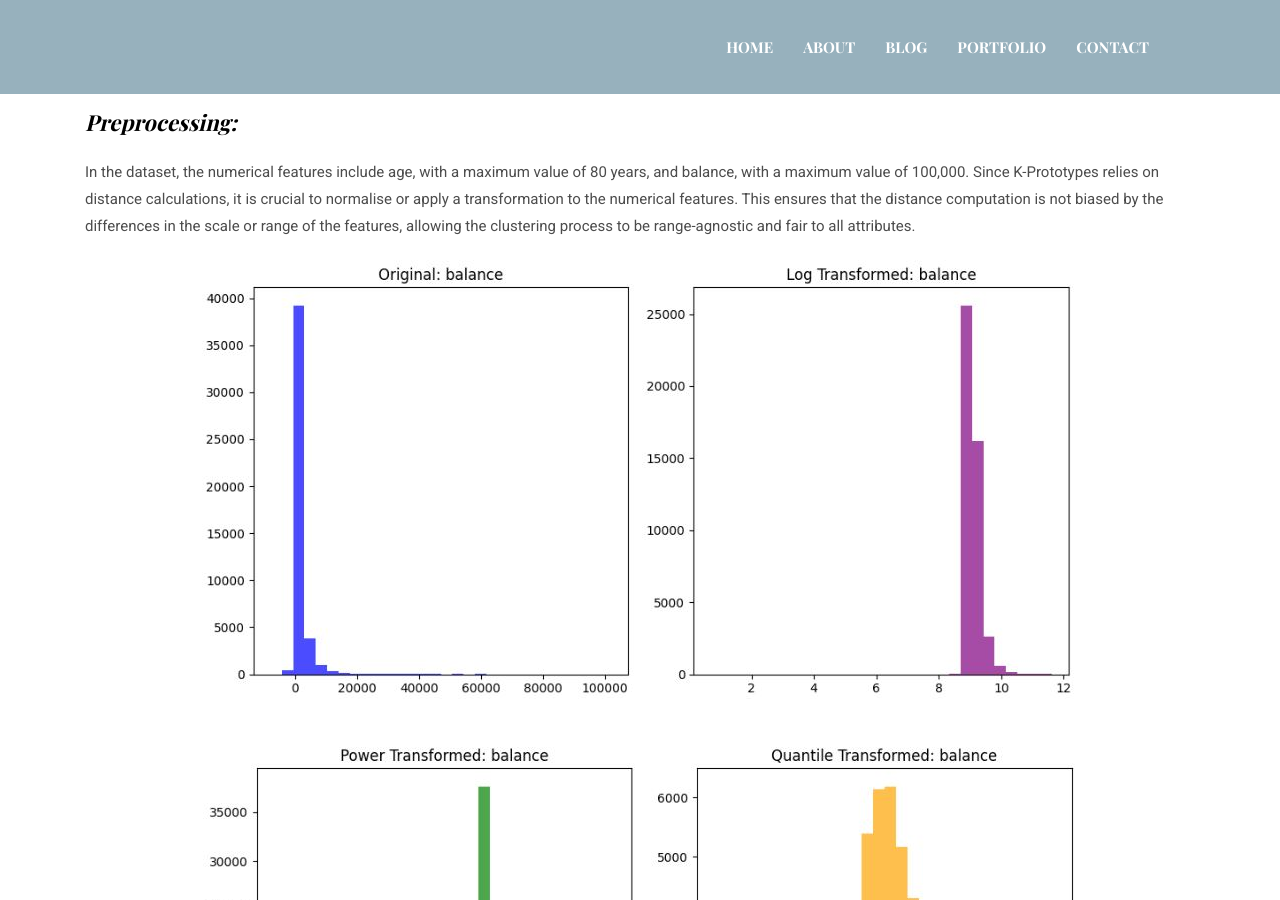
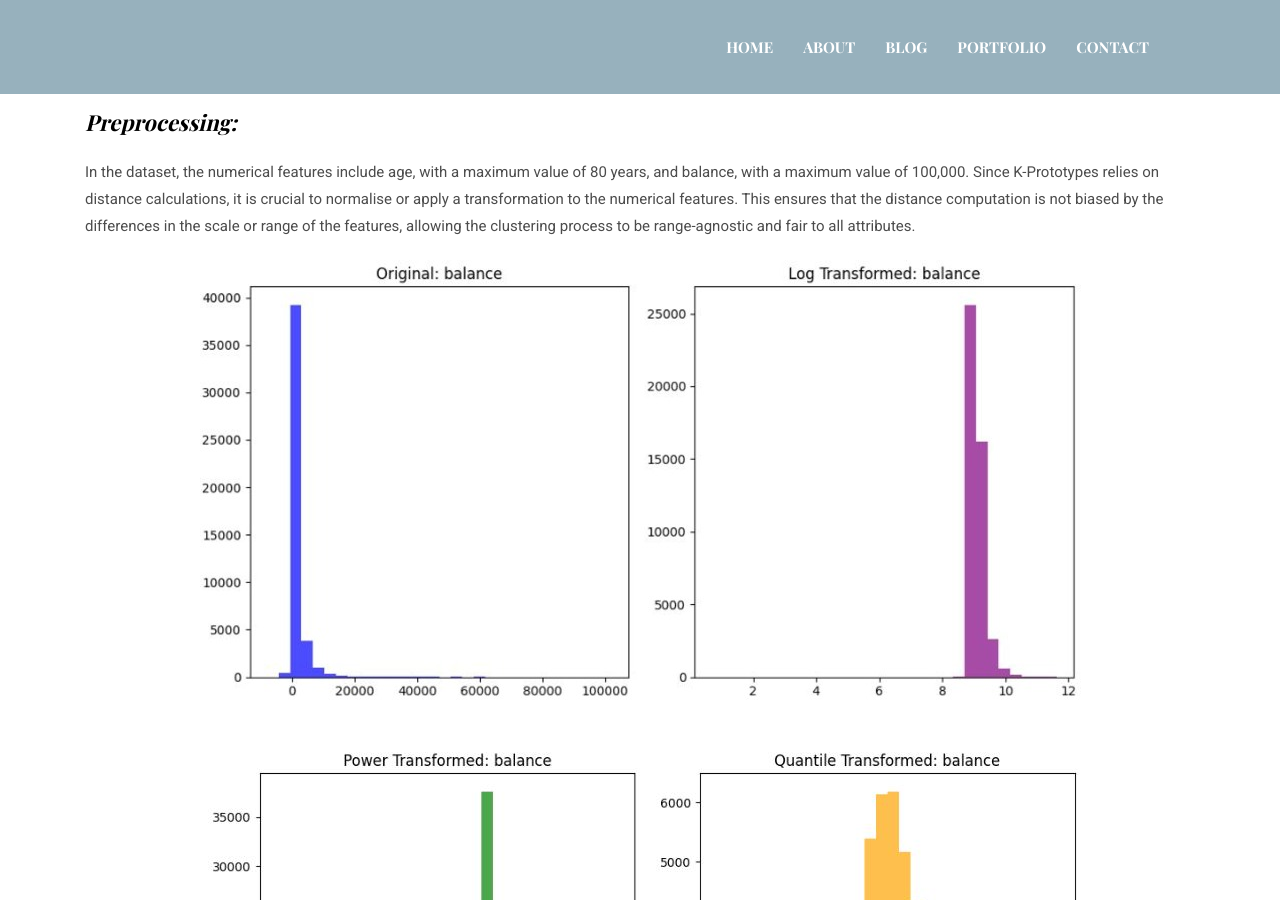
Before and after one commit to RandaAdel/RandaAdel.github.io, a Jekyll site: the page built from _posts/2025-01-07-clustering-with-categorical-data.markdown, in a window 1280 px wide and 900 px high, scrolled down 1640 px. Built offline with Jekyll 4.4.1, drawn with Linux system fonts in a browser that asks for light colours.

Commit message:
preprocessing picture resized

```diff
--- a/_posts/2025-01-07-clustering-with-categorical-data.markdown
+++ b/_posts/2025-01-07-clustering-with-categorical-data.markdown
@@ -23,10 +23,10 @@
 ***Preprocessing:*** In the dataset, the numerical features include age, with a maximum value of 80 years, and balance, with a maximum value of 100,000. Since K-Prototypes relies on distance calculations, it is crucial to normalise or apply a transformation to the numerical features. This ensures that the distance computation is not biased by the differences in the scale or range of the features, allowing the clustering process to be range-agnostic and fair to all attributes.
 
 <p style="text-align: center;">
-  <img src="/assets/images/blog/transformations1.jpg" alt="Additional image description">
+  <img src="/assets/images/blog/transformations1_resized.jpg" alt="Additional image description">
 </p>
 <p style="text-align: center;">
-  <img src="/assets/images/blog/transformations2.jpg" alt="Additional image description">
+  <img src="/assets/images/blog/transformations2_resized.jpg" alt="Additional image description">
 </p>
 
 ***Important parameters:*** In this section I will list the important parameters in K-Prototypes and how they affect the fitting process of the algorithm:
```
Also changed, not shown: assets/images/blog/transformations1.jpg (deleted), assets/images/blog/transformations1_resized.jpg (added), assets/images/blog/transformations2.jpg (deleted), assets/images/blog/transformations2_resized.JPG (added).
